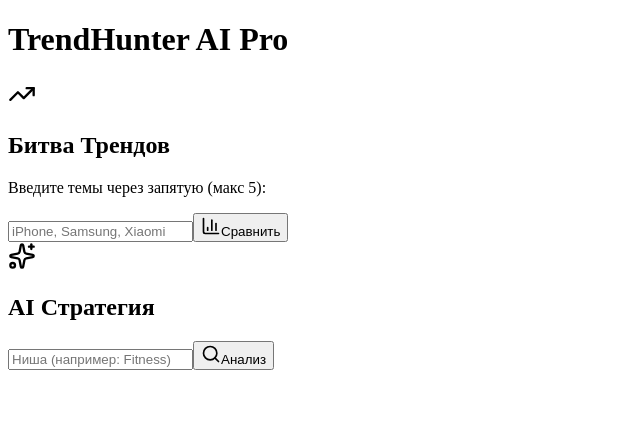
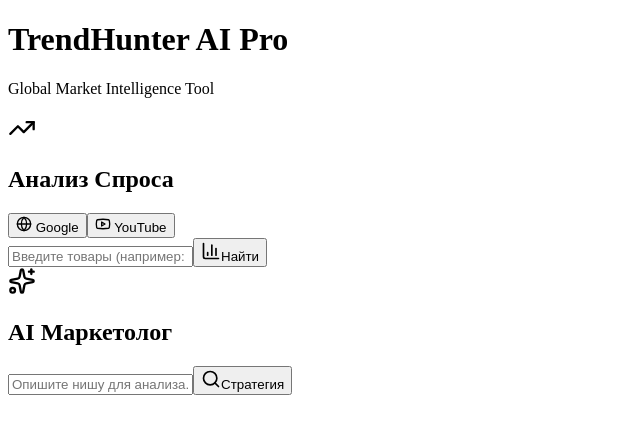
Before and after one commit to IgorWeit/trend-hunter, a Next.js app in the folder frontend/: page / in a window 1280 px wide. Shown: the top 434 px of the page, without its empty margins (0-640 px from the left). Built offline with nearby package versions, Linux system fonts and the light colour scheme.

Commit message:
Add YouTube toggle and Rising Trends UI

```diff
--- a/frontend/app/page.tsx
+++ b/frontend/app/page.tsx
@@ -1,21 +1,23 @@
 "use client";
 import React, { useState } from 'react';
 import dynamic from 'next/dynamic';
-import { Search, Loader2, Sparkles, TrendingUp, BarChart3 } from 'lucide-react';
+import { Search, Loader2, Sparkles, TrendingUp, BarChart3, Youtube, Globe, ArrowUpRight } from 'lucide-react';
 import ReactMarkdown from 'react-markdown';
 
-// Импорт графика без SSR (чтобы не было ошибок при загрузке)
+// График
 const TrendChart = dynamic(() => import('./TrendChart'), {
   ssr: false,
   loading: () => <div className="h-[400px] flex items-center justify-center text-slate-500">Загрузка графика...</div>
 });
 
-// ПРАВИЛЬНЫЙ АДРЕС БЭКЕНДА
 const BACKEND_URL = 'https://trend-hunter-api.onrender.com';
 
 export default function Home() {
   const [compareInput, setCompareInput] = useState('');
   const [chartData, setChartData] = useState<any[]>([]);
+  const [insights, setInsights] = useState<any>(null); // <-- НОВОЕ: Инсайты
+  const [source, setSource] = useState('web'); // <-- НОВОЕ: web или youtube
+
   const [compareLoading, setCompareLoading] = useState(false);
   const [compareStatus, setCompareStatus] = useState('');
 
@@ -26,8 +28,9 @@
   const handleCompare = async () => {
     if (!compareInput) return;
     setCompareLoading(true);
-    setCompareStatus('Загружаю данные из Google Trends...');
+    setCompareStatus('Загружаю данные...');
     setChartData([]);
+    setInsights(null);
 
     try {
       const keywords = compareInput.split(',').map(k => k.trim()).filter(k => k);
@@ -37,23 +40,25 @@
         return;
       }
 
+      // Отправляем запрос с указанием ИСТОЧНИКА (source)
       const response = await fetch(`${BACKEND_URL}/compare`, {
         method: 'POST',
         headers: { 'Content-Type': 'application/json' },
-        body: JSON.stringify({ keywords: keywords }),
+        body: JSON.stringify({ keywords: keywords, source: source }),
       });
 
       const data = await response.json();
 
       if (data.status === 'success') {
          setChartData(data.data);
-         setCompareStatus('✅ График построен!');
+         setInsights(data.insights); // Сохраняем инсайты
+         setCompareStatus('✅ Готово!');
       } else {
         throw new Error(data.message);
       }
     } catch (error: any) {
       alert(`Ошибка: ${error.message}`);
-      setCompareStatus('❌ Ошибка загрузки');
+      setCompareStatus('❌ Ошибка');
     } finally {
       setCompareLoading(false);
     }
@@ -78,7 +83,7 @@
         throw new Error(data.message);
       }
     } catch (error: any) {
-      alert(`Ошибка: ${error.message}`);
+      setAiResult(`Ошибка AI: ${error.message}`);
     } finally {
       setAiLoading(false);
     }
@@ -86,52 +91,109 @@
 
   return (
     <div className="min-h-screen bg-slate-950 text-slate-100 font-sans p-4 md:p-10 flex flex-col items-center">
-      <div className="w-full max-w-5xl">
-        <h1 className="text-4xl md:text-6xl font-extrabold text-center text-transparent bg-clip-text bg-gradient-to-r from-blue-400 to-purple-500 mb-12">
+      <div className="w-full max-w-6xl">
+
+        <h1 className="text-4xl md:text-6xl font-extrabold text-center text-transparent bg-clip-text bg-gradient-to-r from-blue-400 to-purple-500 mb-4">
           TrendHunter AI Pro
         </h1>
+        <p className="text-center text-slate-500 mb-12">Global Market Intelligence Tool</p>
 
+        {/* --- СЕКЦИЯ 1: ПОИСК ТРЕНДОВ --- */}
         <div className="bg-slate-900 border border-slate-800 rounded-3xl p-6 md:p-8 shadow-2xl mb-12">
-          <div className="flex items-center gap-3 mb-6">
-            <TrendingUp className="text-blue-400" size={28} />
-            <h2 className="text-2xl font-bold">Битва Трендов</h2>
+          <div className="flex flex-col md:flex-row md:items-center justify-between gap-4 mb-6">
+            <div className="flex items-center gap-3">
+              <TrendingUp className="text-blue-400" size={28} />
+              <h2 className="text-2xl font-bold">Анализ Спроса</h2>
+            </div>
+
+            {/* Переключатель Google / YouTube */}
+            <div className="flex bg-slate-950 p-1 rounded-xl border border-slate-800 self-start">
+              <button
+                onClick={() => setSource('web')}
+                className={`flex items-center gap-2 px-4 py-2 rounded-lg font-medium transition-all ${source === 'web' ? 'bg-blue-600 text-white' : 'text-slate-400 hover:text-white'}`}
+              >
+                <Globe size={16} /> Google
+              </button>
+              <button
+                onClick={() => setSource('youtube')}
+                className={`flex items-center gap-2 px-4 py-2 rounded-lg font-medium transition-all ${source === 'youtube' ? 'bg-red-600 text-white' : 'text-slate-400 hover:text-white'}`}
+              >
+                <Youtube size={16} /> YouTube
+              </button>
+            </div>
           </div>
 
-          <p className="text-slate-400 mb-4">
-            Введите темы через запятую (макс 5):
-          </p>
-
-          <div className="flex gap-3 mb-6">
+          <div className="flex flex-col md:flex-row gap-3 mb-6">
             <input
               type="text"
               value={compareInput}
               onChange={(e) => setCompareInput(e.target.value)}
-              placeholder="iPhone, Samsung, Xiaomi"
-              className="flex-1 bg-slate-950 border border-slate-700 rounded-xl px-4 text-white outline-none focus:border-blue-500 transition-colors"
+              placeholder="Введите товары (например: Smart Watch, Neck Fan)..."
+              className="flex-1 bg-slate-950 border border-slate-700 rounded-xl px-4 py-3 text-white outline-none focus:border-blue-500 transition-colors"
             />
             <button
               onClick={handleCompare}
               disabled={compareLoading}
-              className="bg-blue-600 hover:bg-blue-500 px-6 py-3 rounded-xl font-bold flex items-center gap-2 transition-all"
+              className="bg-blue-600 hover:bg-blue-500 px-8 py-3 rounded-xl font-bold flex items-center justify-center gap-2 transition-all min-w-[150px]"
             >
               {compareLoading ? <Loader2 className="animate-spin" /> : <BarChart3 size={20} />}
-              Сравнить
+              Найти
             </button>
           </div>
 
-          {compareStatus && <div className="text-sm text-blue-400 mb-4 font-mono">{compareStatus}</div>}
-
+          {/* ГРАФИК */}
           {chartData.length > 0 && (
-            <div className="w-full mt-8 bg-slate-950/50 p-4 rounded-xl border border-slate-800">
+            <div className="w-full mt-8 bg-slate-950/50 p-4 rounded-xl border border-slate-800 mb-8">
                <TrendChart data={chartData} />
             </div>
           )}
+
+          {/* --- НОВЫЙ БЛОК: ИНСАЙТЫ (TOP & RISING) --- */}
+          {insights && Object.keys(insights).map((keyword) => (
+            <div key={keyword} className="mt-8 border-t border-slate-800 pt-6">
+              <h3 className="text-xl font-bold text-slate-200 mb-4 flex items-center gap-2">
+                Инсайты для: <span className="text-blue-400">{keyword}</span>
+              </h3>
+
+              <div className="grid grid-cols-1 md:grid-cols-2 gap-6">
+                {/* TOP Queries */}
+                <div className="bg-slate-950/50 p-4 rounded-xl border border-slate-800">
+                  <h4 className="text-sm font-bold text-slate-400 mb-3 uppercase tracking-wider">🔥 Популярные запросы</h4>
+                  <ul className="space-y-2">
+                    {insights[keyword].top.length > 0 ? insights[keyword].top.map((item: any, i: number) => (
+                      <li key={i} className="flex justify-between text-sm">
+                        <span className="text-slate-300">{item.query}</span>
+                        <span className="text-blue-500 font-mono">{item.value}</span>
+                      </li>
+                    )) : <li className="text-slate-600 text-sm">Нет данных</li>}
+                  </ul>
+                </div>
+
+                {/* RISING Queries (Самое важное!) */}
+                <div className="bg-slate-950/50 p-4 rounded-xl border border-slate-800 relative overflow-hidden">
+                  <div className="absolute top-0 right-0 w-20 h-20 bg-emerald-500/10 blur-2xl rounded-full pointer-events-none"></div>
+                  <h4 className="text-sm font-bold text-emerald-400 mb-3 uppercase tracking-wider flex items-center gap-2">
+                    <ArrowUpRight size={16} /> Взрывной рост
+                  </h4>
+                  <ul className="space-y-2">
+                    {insights[keyword].rising.length > 0 ? insights[keyword].rising.map((item: any, i: number) => (
+                      <li key={i} className="flex justify-between text-sm">
+                        <span className="text-slate-300">{item.query}</span>
+                        <span className="text-emerald-400 font-mono font-bold">+{item.value}%</span>
+                      </li>
+                    )) : <li className="text-slate-600 text-sm">Нет растущих трендов</li>}
+                  </ul>
+                </div>
+              </div>
+            </div>
+          ))}
         </div>
 
+        {/* --- СЕКЦИЯ 2: AI СТРАТЕГИЯ --- */}
         <div className="bg-slate-900 border border-slate-800 rounded-3xl p-6 md:p-8 shadow-2xl">
           <div className="flex items-center gap-3 mb-6">
             <Sparkles className="text-emerald-400" size={28} />
-            <h2 className="text-2xl font-bold">AI Стратегия</h2>
+            <h2 className="text-2xl font-bold">AI Маркетолог</h2>
           </div>
 
           <div className="flex gap-3 mb-6">
@@ -139,7 +201,7 @@
               type="text"
               value={aiCategory}
               onChange={(e) => setAiCategory(e.target.value)}
-              placeholder="Ниша (например: Fitness)"
+              placeholder="Опишите нишу для анализа..."
               className="flex-1 bg-slate-950 border border-slate-700 rounded-xl px-4 py-3 text-white outline-none focus:border-emerald-500 transition-colors"
             />
             <button
@@ -148,12 +210,12 @@
               className="bg-emerald-600 hover:bg-emerald-500 px-6 py-3 rounded-xl font-bold flex items-center gap-2 transition-all"
             >
               {aiLoading ? <Loader2 className="animate-spin" /> : <Search size={20} />}
-              Анализ
+              Стратегия
             </button>
           </div>
 
           {aiResult && (
-            <div className="prose prose-invert max-w-none border-t border-slate-800 pt-6 mt-6">
+            <div className="prose prose-invert max-w-none border-t border-slate-800 pt-6 mt-6 bg-slate-950/30 p-6 rounded-xl">
               <ReactMarkdown
                 components={{
                   h1: ({node, ...props}) => <h1 className="text-xl font-bold text-blue-400 my-4" {...props} />,
@@ -167,6 +229,7 @@
             </div>
           )}
         </div>
+
       </div>
     </div>
   );
```
